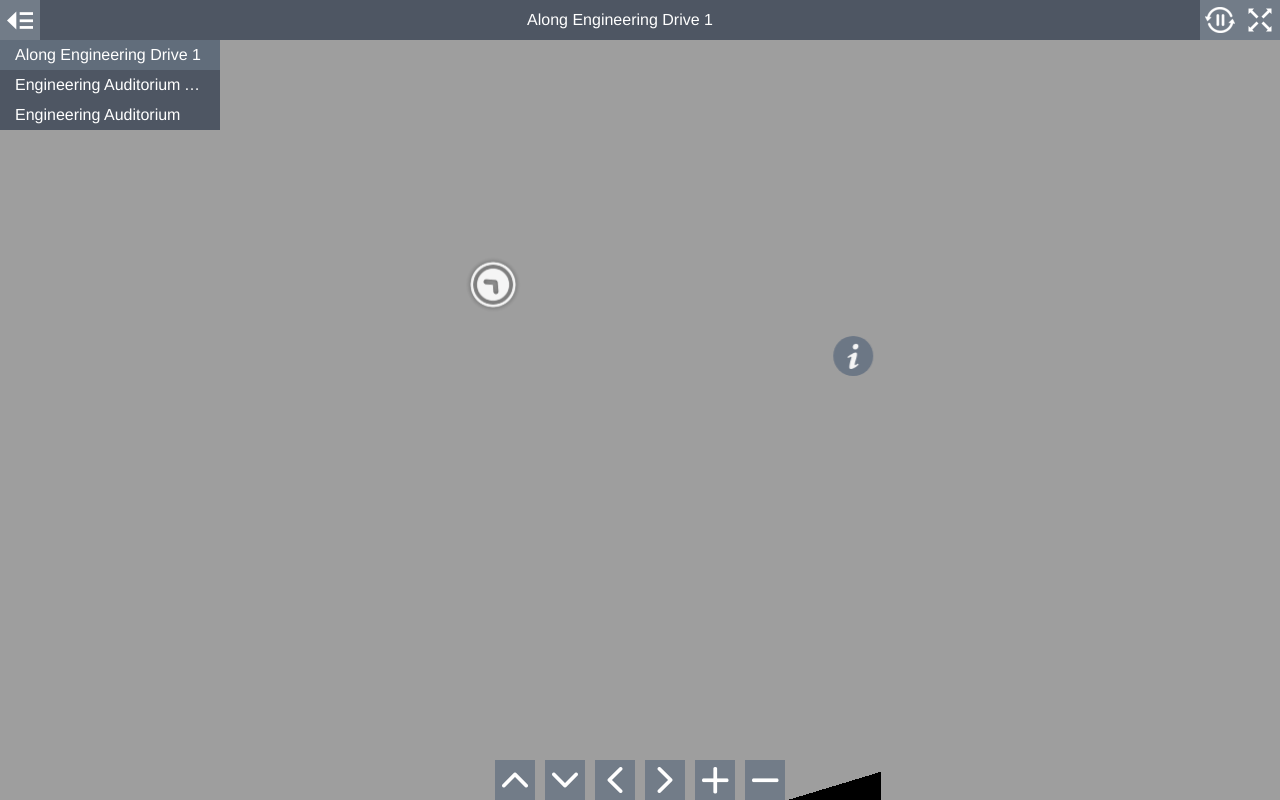
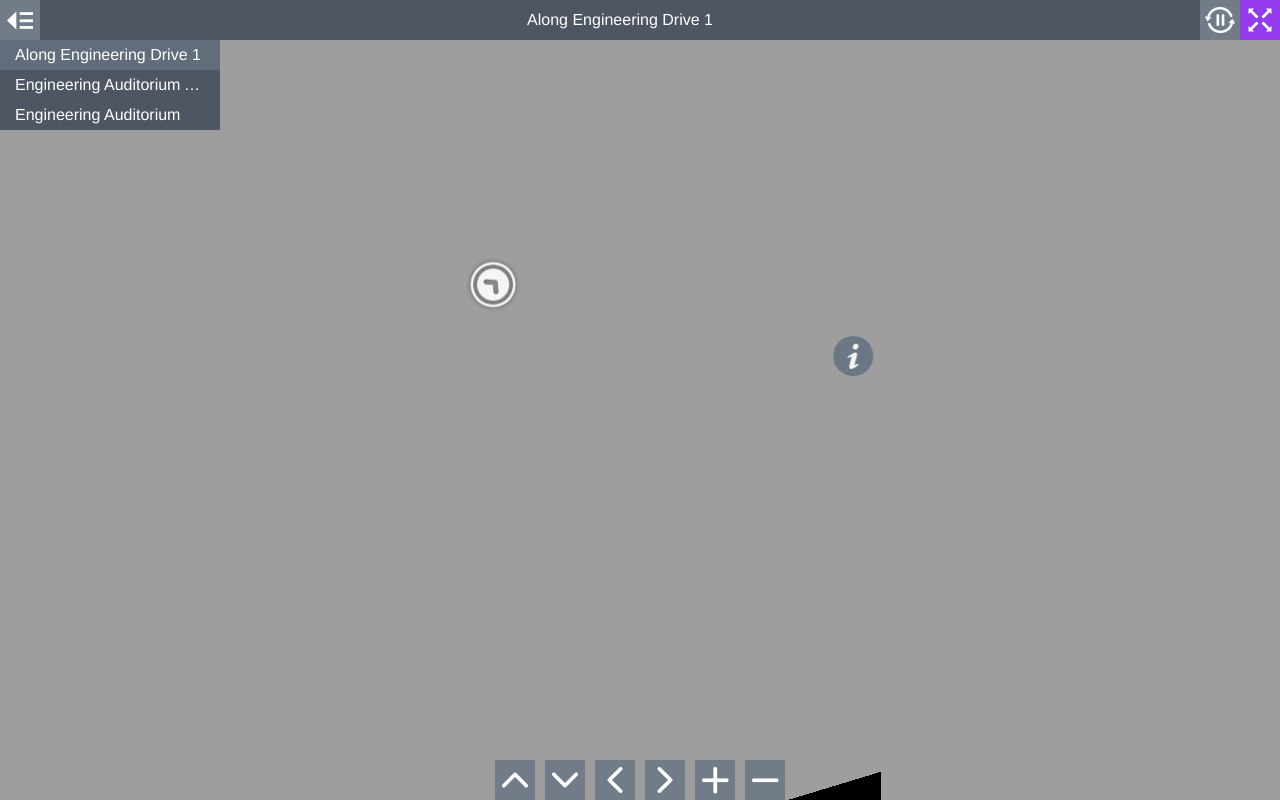
Before and after one commit to biquanc/around-engineering-6-apr-22, a plain HTML site: page index.html in a window 1280 px wide. Drawn offline with Linux system fonts and the light colour scheme; animation ran at ten frames a second.

Commit message:
Update style.css

```diff
--- a/style.css
+++ b/style.css
@@ -103,8 +103,8 @@ body.multiple-scenes.mobile #titleBar {
   width: 40px;
   height: 40px;
   padding: 5px;
-  background-color: rgb(103,115,131);
-  background-color: rgba(103,115,131,0.8);
+  background-color: rgb(144, 33, 255);
+  background-color: rgba(144, 33, 255,0.8);
 }
 
 .mobile #fullscreenToggle {
@@ -757,7 +757,7 @@ body.single-scene #sceneList, body.single-scene #sceneListToggle {
   left: 10px;
   right: 10px;
   padding: 10px;
-  background-color: rgb(58,68,84);
+  background-color: rgb(144, 33, 255);
   background-color: rgba(58,68,84,0.8);
   overflow-y: auto;
   opacity: 0;
```
